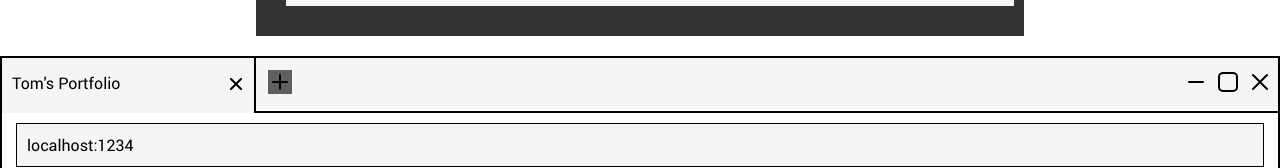
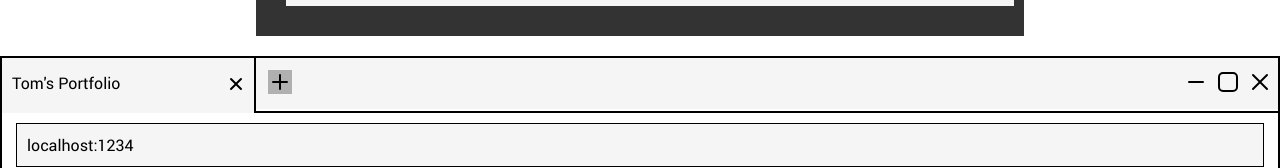
Before and after one commit to kormin/react-portfolio, a React (Create React App) app: page / in a window 1280 px wide. In both pictures the pointer is over the icon 280 px from the left and 640 px from the top of the page. Shown: the part 559-727 px from the top of the page. Built offline with nearby package versions, Linux system fonts and the light colour scheme.

Commit message:
update hover color

```diff
--- a/src/main.css
+++ b/src/main.css
@@ -144,7 +144,7 @@ ul.titlebar-options > li {
 }
 
 .browser-space > a:hover > svg {
-  background-color: #606060;
+  background-color: #b0b0b0;
 }
 
 .browser-toolbar {
```
